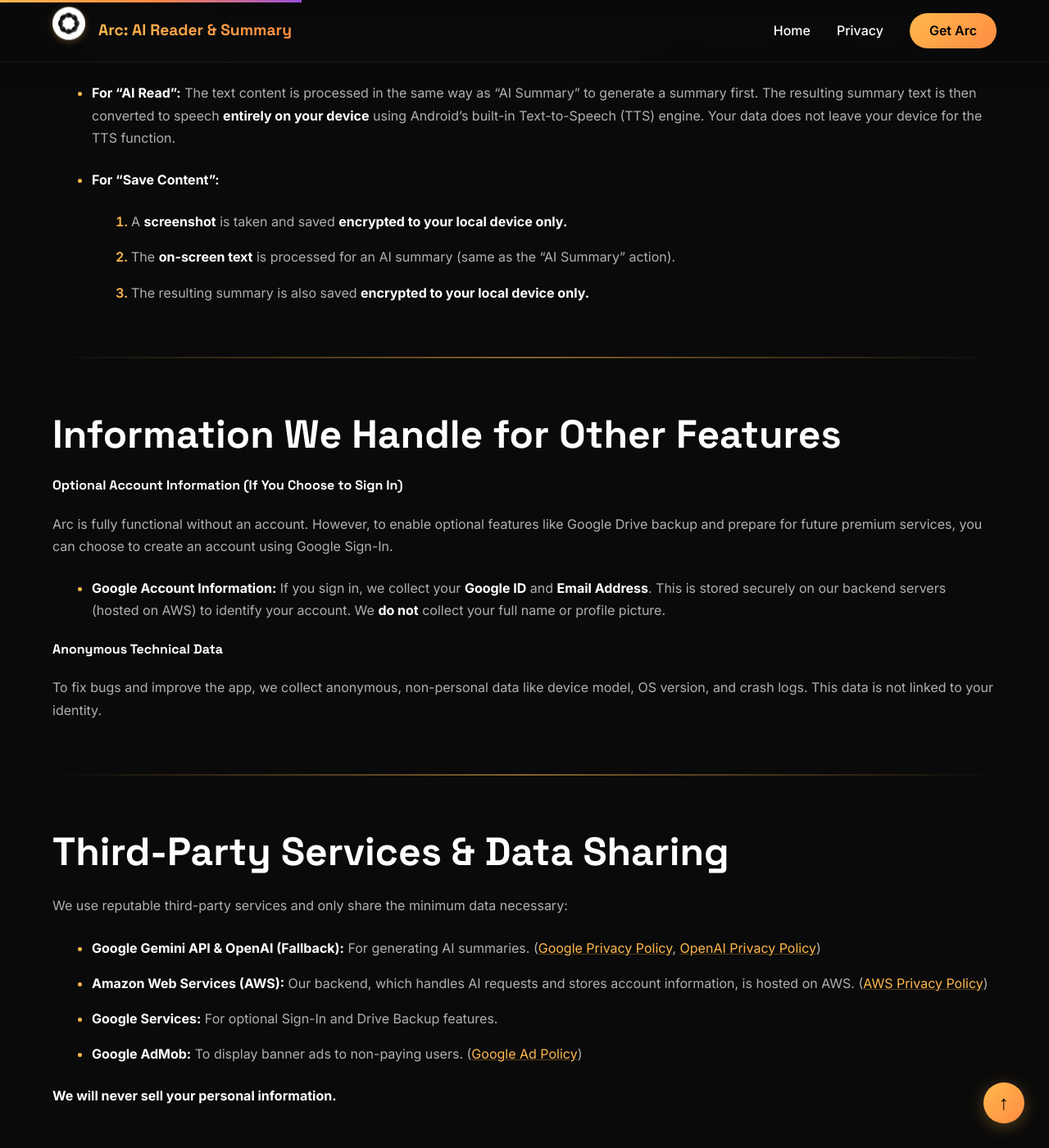
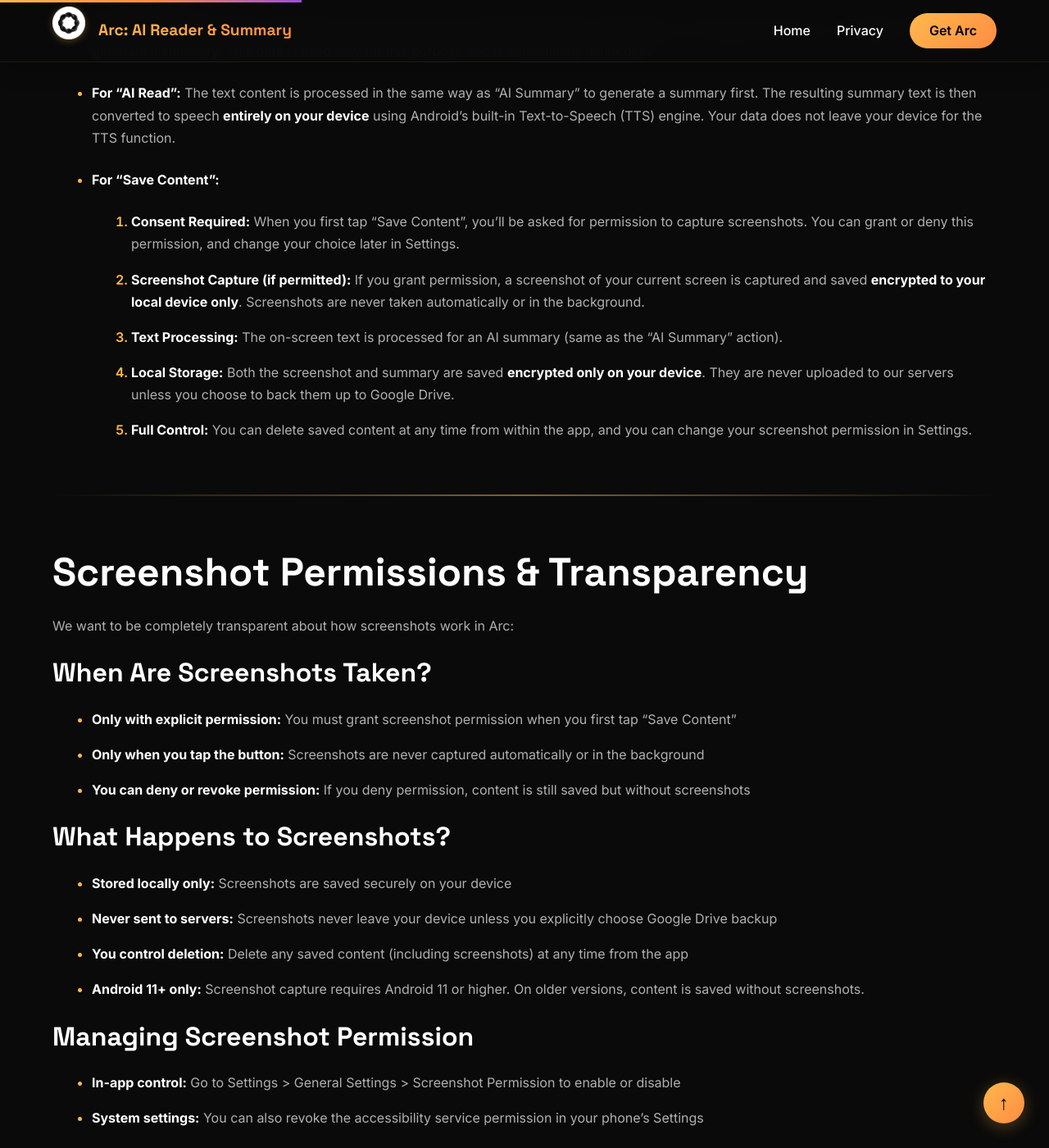
Before and after one commit to chouguleds/arc-privacy-policy, a Jekyll site: the page built from privacy.md, in a window 1280 px wide and 1400 px high, scrolled down 1477 px. Shown: the whole window at 82% size. Built offline with Jekyll 4.4.1, drawn with Linux system fonts in a browser that asks for light colours; some of the changed text lies outside the part shown.

Commit message:
screenshot details added

```diff
--- a/privacy.md
+++ b/privacy.md
@@ -37,9 +37,35 @@ When you interact with the floating sidebar, here is exactly what happens with y
 * **For "AI Read":** The text content is processed in the same way as "AI Summary" to generate a summary first. The resulting summary text is then converted to speech **entirely on your device** using Android's built-in Text-to-Speech (TTS) engine. Your data does not leave your device for the TTS function.
 
 * **For "Save Content":**
-    1.  A **screenshot** is taken and saved **encrypted to your local device only.**
-    2.  The **on-screen text** is processed for an AI summary (same as the "AI Summary" action).
-    3.  The resulting summary is also saved **encrypted to your local device only.**
+    1.  **Consent Required:** When you first tap "Save Content", you'll be asked for permission to capture screenshots. You can grant or deny this permission, and change your choice later in Settings.
+    2.  **Screenshot Capture (if permitted):** If you grant permission, a screenshot of your current screen is captured and saved **encrypted to your local device only**. Screenshots are never taken automatically or in the background.
+    3.  **Text Processing:** The on-screen text is processed for an AI summary (same as the "AI Summary" action).
+    4.  **Local Storage:** Both the screenshot and summary are saved **encrypted only on your device**. They are never uploaded to our servers unless you choose to back them up to Google Drive.
+    5.  **Full Control:** You can delete saved content at any time from within the app, and you can change your screenshot permission in Settings.
+
+---
+
+## Screenshot Permissions & Transparency
+
+We want to be completely transparent about how screenshots work in Arc:
+
+### When Are Screenshots Taken?
+
+* **Only with explicit permission:** You must grant screenshot permission when you first tap "Save Content"
+* **Only when you tap the button:** Screenshots are never captured automatically or in the background
+* **You can deny or revoke permission:** If you deny permission, content is still saved but without screenshots
+
+### What Happens to Screenshots?
+
+* **Stored locally only:** Screenshots are saved securely on your device
+* **Never sent to servers:** Screenshots never leave your device unless you explicitly choose Google Drive backup
+* **You control deletion:** Delete any saved content (including screenshots) at any time from the app
+* **Android 11+ only:** Screenshot capture requires Android 11 or higher. On older versions, content is saved without screenshots.
+
+### Managing Screenshot Permission
+
+* **In-app control:** Go to Settings > General Settings > Screenshot Permission to enable or disable
+* **System settings:** You can also revoke the accessibility service permission in your phone's Settings
 
 ---
 
@@ -89,7 +115,7 @@ Arc requests certain permissions to provide its features. Here's why we need the
 
 | Permission                  | Purpose                                                                                                 |
 | :-------------------------- | :------------------------------------------------------------------------------------------------------ |
-| **Accessibility Service** | To read on-screen text for our core summary and read-aloud features, activated only by your request.    |
+| **Accessibility Service** | To read on-screen text and capture screenshots when you explicitly request them. Only active when you tap sidebar actions, never in the background. Screenshot capture requires your consent. |
 | **Display Over Other Apps** | To show the floating sidebar, our app's main interface.                                                 |
 | **Internet / Network State**| To communicate with AI services, our backend, and load ads.                                             |
 | **Foreground Service** | To keep the floating sidebar available and responsive while you use other apps.                         |
```
